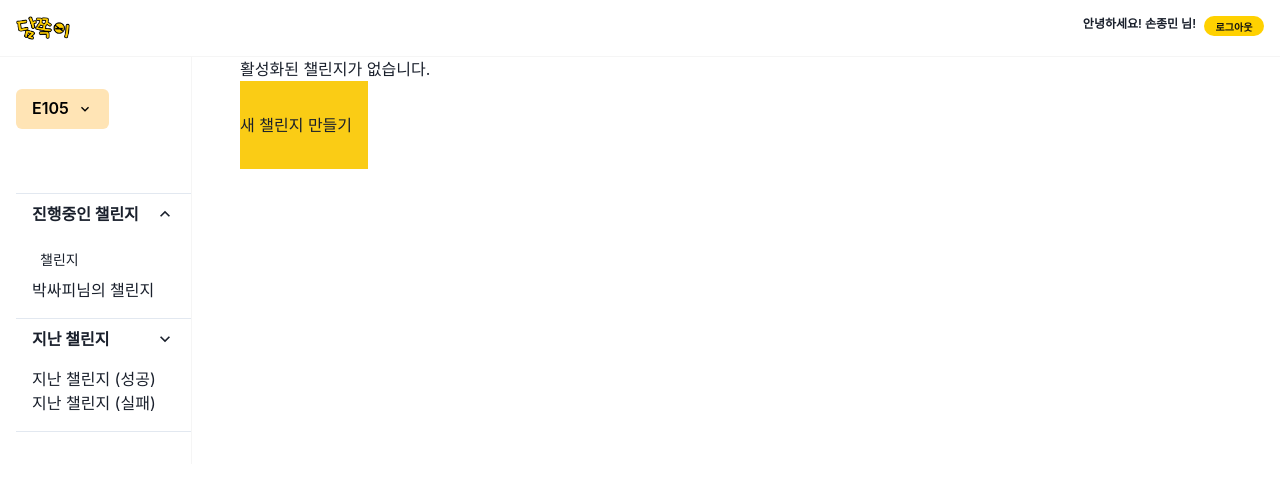
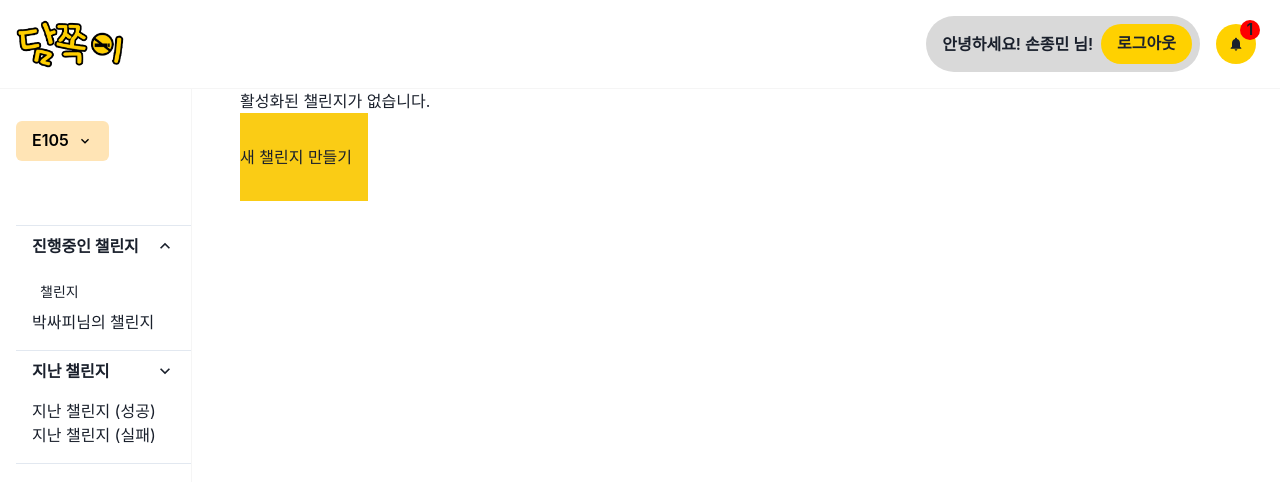
Before and after one commit to damjjok/damjjok, a React (Create React App) app in the folder client/: page /group/1/empty-challenge in a window 1280 px wide. Shown: the top 482 px of the page. Built offline with nearby package versions, Linux system fonts and the light colour scheme.

Commit message:
Feat : 알람 버튼 추가

```diff
--- a/client/src/pages/group-space/topbar/Topbar.js
+++ b/client/src/pages/group-space/topbar/Topbar.js
@@ -2,17 +2,44 @@ import { useRecoilValue } from "recoil";
 import BasicButton from "../../../components/button/BasicButton";
 import { currentUserState } from "../../../contexts/User";
 import logo from "assets/images/logo.png";
+import { Button, Flex, Icon, IconButton, Wrap, WrapItem, theme } from "@chakra-ui/react";
+import { BellIcon } from "@chakra-ui/icons";
+import { Link } from "react-router-dom";
 
 function Topbar() {
     const currentUser = useRecoilValue(currentUserState);
     return (
         <div className="flex justify-between py-4 border-b border-damlightgray/25">
-            <img src={logo} className="max-h-6 px-4" alt="logo" />
-            <div className="flex px-4">
-                <p className=" text-xs font-semibold px-2">
-                    안녕하세요! {currentUser.userName} 님!
-                </p>
-                <BasicButton buttonName={"로그아웃"} variant={"smbtn"} />
+            <Flex justifyContent={"center"} alignItems={"center"}>
+                <Link to={""}>
+                    <img src={logo} className="max-h-12 px-4" alt="logo" />
+                </Link>
+            </Flex>
+
+            <div className="flex justify-center items-center">
+                <Flex justifyContent={"center"} alignItems={"center"} backgroundColor={"#D9D9D9"} padding={".5em"} borderRadius={"30px"}>
+                    <p className="font-semibold px-2">안녕하세요! {currentUser.userName} 님!</p>
+                    <Button rounded={"20px"} backgroundColor={"#FFD100"} _hover={{ backgroundColor: "#3182CE" }}>
+                        로그아웃
+                    </Button>
+                </Flex>
+                <Wrap>
+                    <Button marginX={"1em"} backgroundColor={"#FFD100"} borderRadius={"50%"} width={"50%"} _hover={{ backgroundColor: "#3182CE" }}>
+                        <BellIcon></BellIcon>
+                        <Wrap
+                            position={"absolute"}
+                            right={"-10%"}
+                            top={"-10%"}
+                            backgroundColor={"red"}
+                            width={"50%"}
+                            height={"50%"}
+                            borderRadius={"50%"}
+                            justify={"center"}
+                        >
+                            <WrapItem>1</WrapItem>
+                        </Wrap>
+                    </Button>
+                </Wrap>
             </div>
         </div>
     );
```
